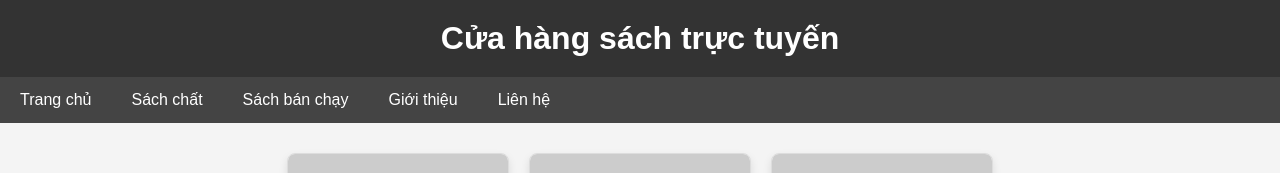
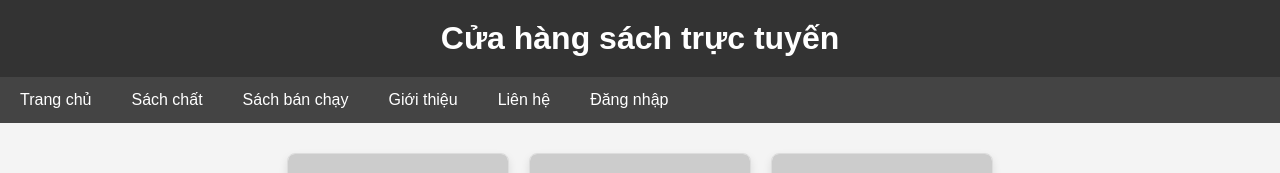
Before and after one commit to DuyDk2003/DuyQuang, a plain HTML site: page index.html in a window 1280 px wide. Shown: the top 173 px of the page. Drawn offline with Linux system fonts and the light colour scheme; placeholder pictures from the web are drawn by us.

Commit message:
update index.html

```diff
--- a/index.html
+++ b/index.html
@@ -18,6 +18,7 @@
     <a href="#">Sách bán chạy</a>
     <a href="#">Giới thiệu</a>
     <a href="#">Liên hệ</a>
+    <a href="#">Đăng nhập</a>
 </nav>
 
 <div class="container">
```
